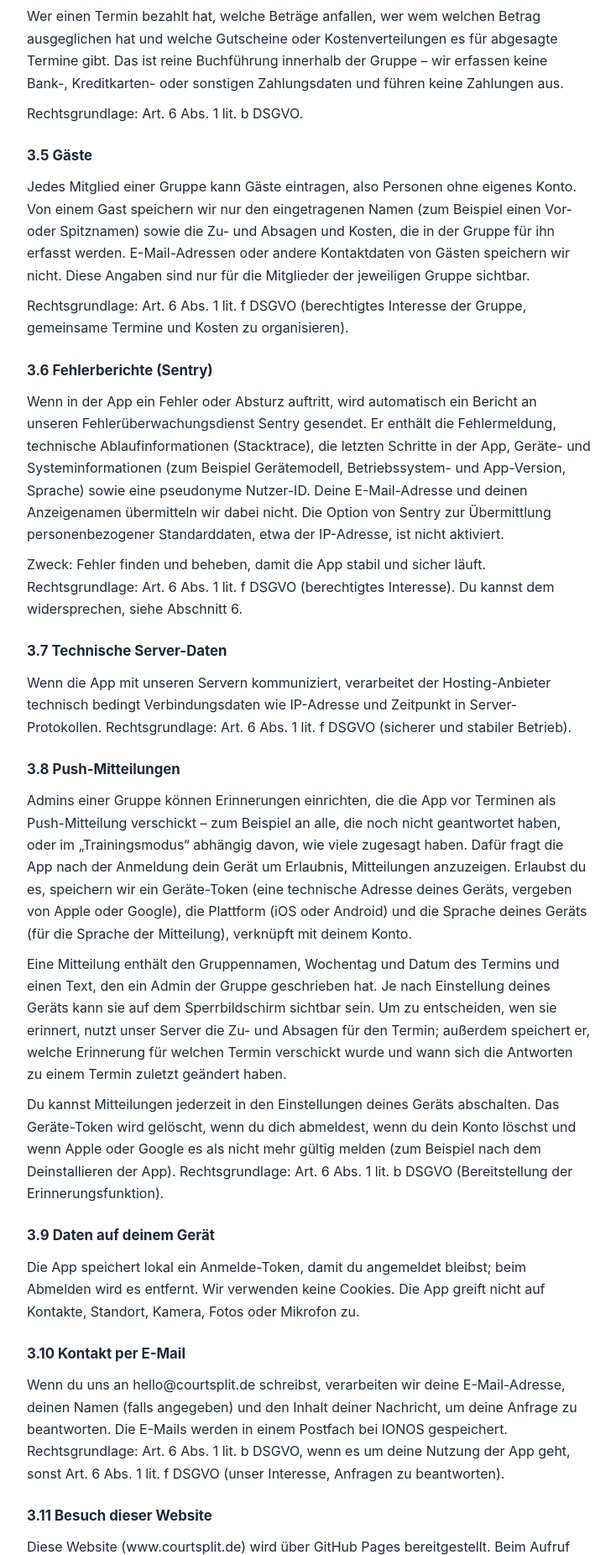
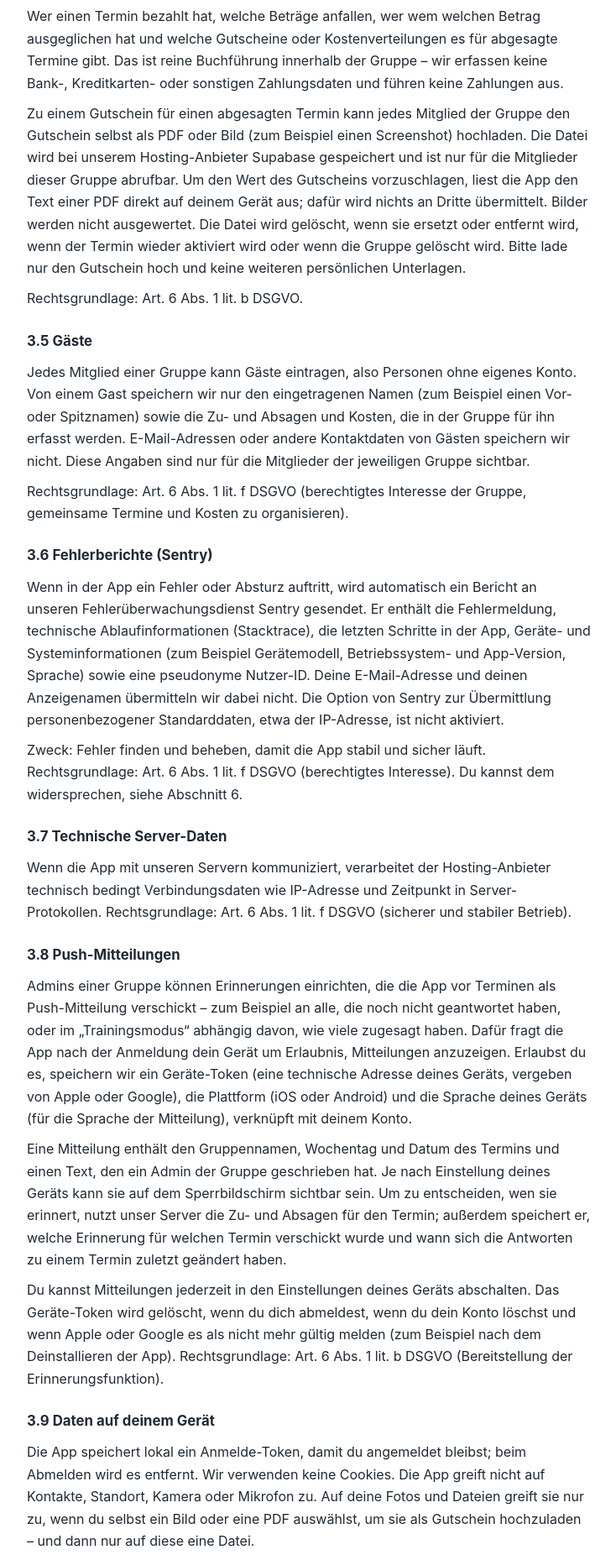
Before and after one commit to Juliarcnr/courtsplit-website, a plain HTML site: page privacy.html in a window 1280 px wide. Shown: the part 1363-3215 px from the top of the page at 84% size, without its empty margins (272-1006 px from the left). Drawn offline with Linux system fonts and the light colour scheme.

Commit message:
Update from CourtSplit@f64afc8 (develop)

```diff
--- a/privacy.html
+++ b/privacy.html
@@ -67,6 +67,15 @@
     innerhalb der Gruppe – wir erfassen keine Bank-, Kreditkarten- oder sonstigen Zahlungsdaten und führen
     keine Zahlungen aus.
   </p>
+  <p>
+    Zu einem Gutschein für einen abgesagten Termin kann jedes Mitglied der Gruppe den Gutschein selbst als
+    PDF oder Bild (zum Beispiel einen Screenshot) hochladen. Die Datei wird bei unserem Hosting-Anbieter
+    Supabase gespeichert und ist nur für die Mitglieder dieser Gruppe abrufbar. Um den Wert des Gutscheins
+    vorzuschlagen, liest die App den Text einer PDF direkt auf deinem Gerät aus; dafür wird nichts an Dritte
+    übermittelt. Bilder werden nicht ausgewertet. Die Datei wird gelöscht, wenn
+    sie ersetzt oder entfernt wird, wenn der Termin wieder aktiviert wird oder wenn die Gruppe gelöscht wird.
+    Bitte lade nur den Gutschein hoch und keine weiteren persönlichen Unterlagen.
+  </p>
   <p>Rechtsgrundlage: Art. 6 Abs. 1 lit. b DSGVO.</p>
 
   <h3>3.5 Gäste</h3>
@@ -128,8 +137,9 @@
   <h3>3.9 Daten auf deinem Gerät</h3>
   <p>
     Die App speichert lokal ein Anmelde-Token, damit du angemeldet bleibst; beim Abmelden wird es entfernt.
-    Wir verwenden keine Cookies. Die App greift nicht auf Kontakte, Standort, Kamera, Fotos oder Mikrofon
-    zu.
+    Wir verwenden keine Cookies. Die App greift nicht auf Kontakte, Standort, Kamera oder Mikrofon zu. Auf
+    deine Fotos und Dateien greift sie nur zu, wenn du selbst ein Bild oder eine PDF auswählst, um sie als
+    Gutschein hochzuladen – und dann nur auf diese eine Datei.
   </p>
 
   <h3>3.10 Kontakt per E-Mail</h3>
```
Also changed, not shown: privacy-en.html (+9 -1 lines).
